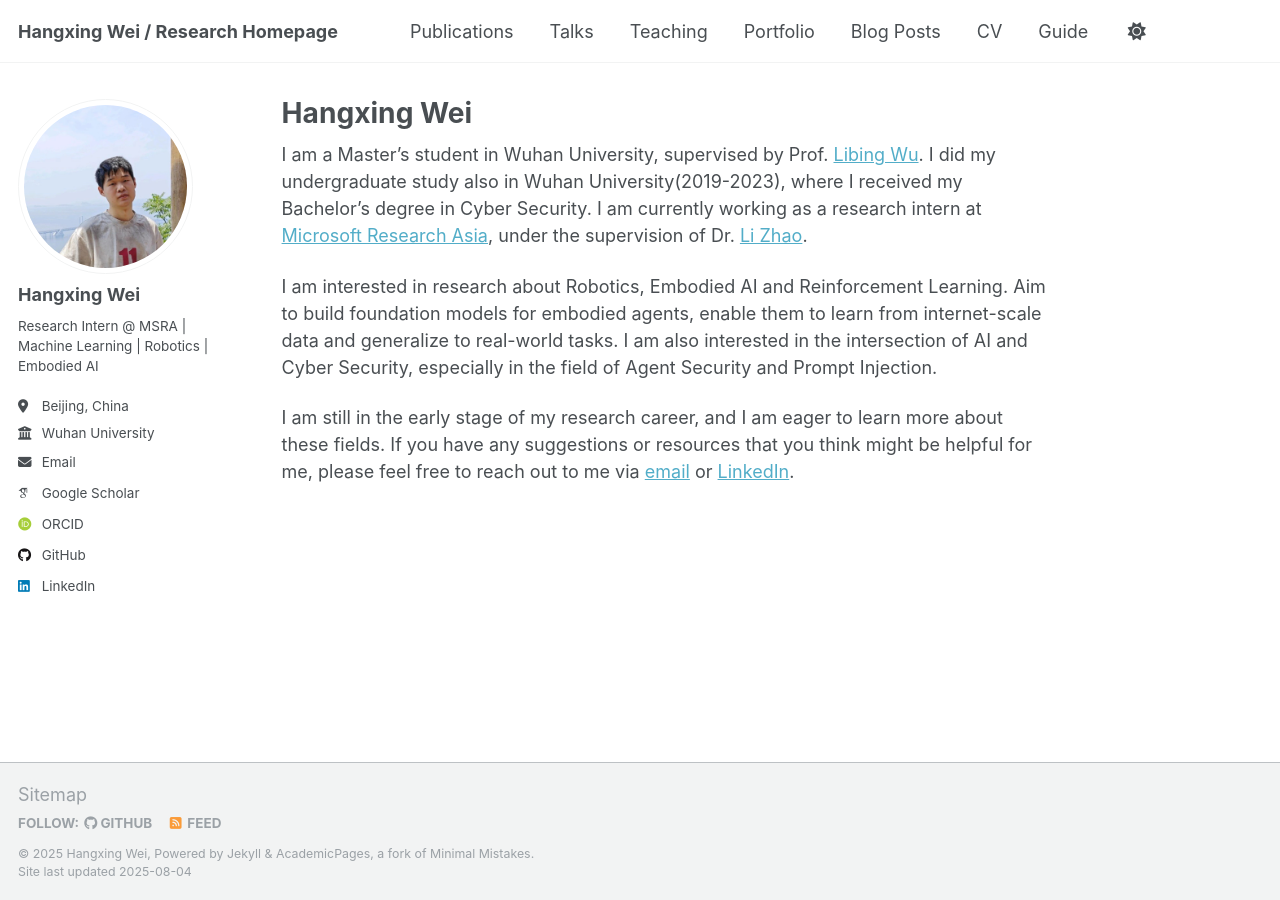
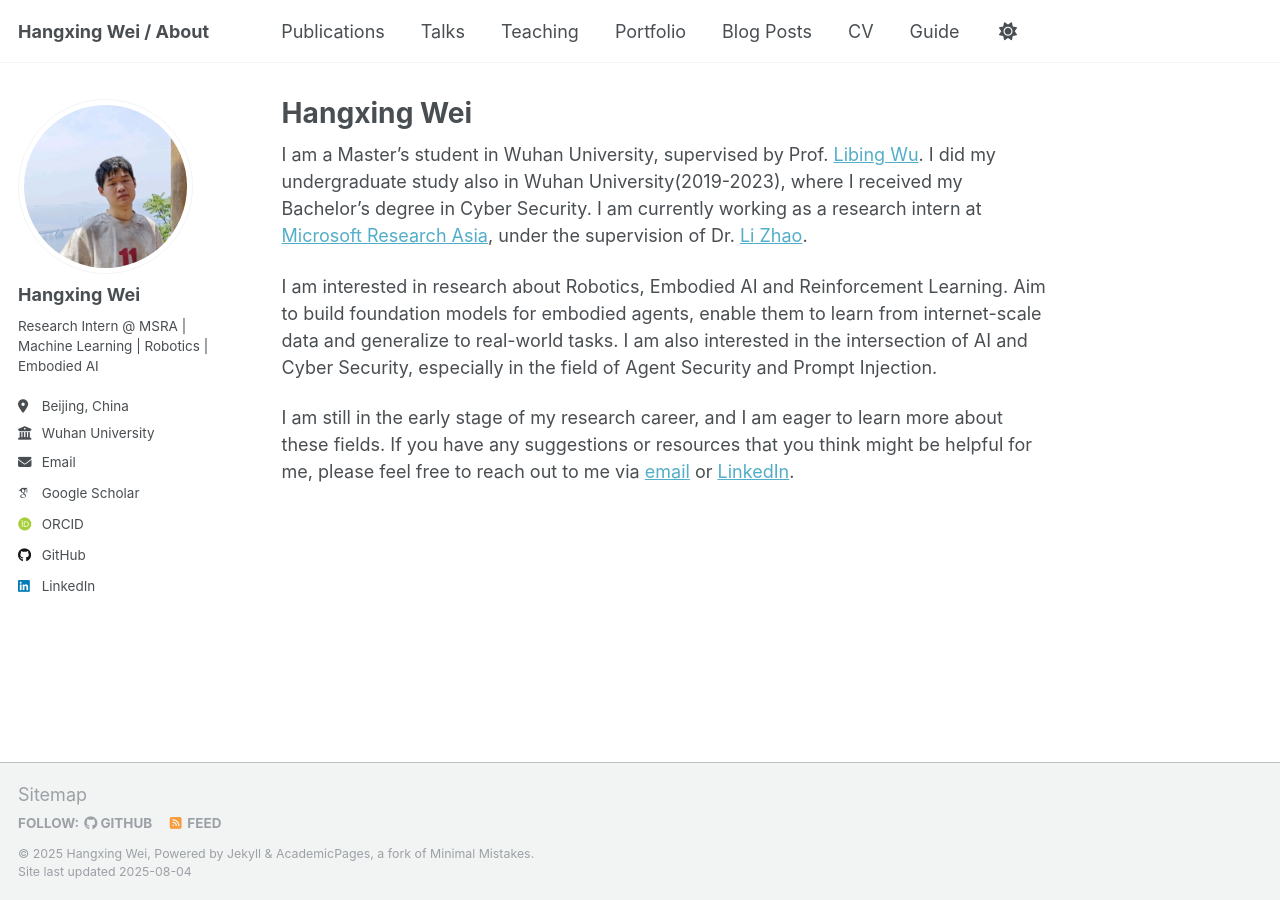
Before and after one commit to HSPK/hspk.github.io, a Jekyll site: the page built from _pages/about.md, in a window 1280 px wide. Built offline with Jekyll 4.4.1, drawn with Linux system fonts in a browser that asks for light colours; some web fonts are replaced; a script that is not in the unit is left out.

Commit message:
fix sidebar

```diff
--- a/_config.yml
+++ b/_config.yml
@@ -9,7 +9,7 @@
 # Basic Site Settings
 locale: "en-US"
 site_theme: "default"
-title: "Hangxing Wei / Research Homepage"
+title: "Hangxing Wei / About"
 title_separator: "-"
 name: &name "Hangxing Wei"
 description: &description "Research Intern @ MSRA"
```
